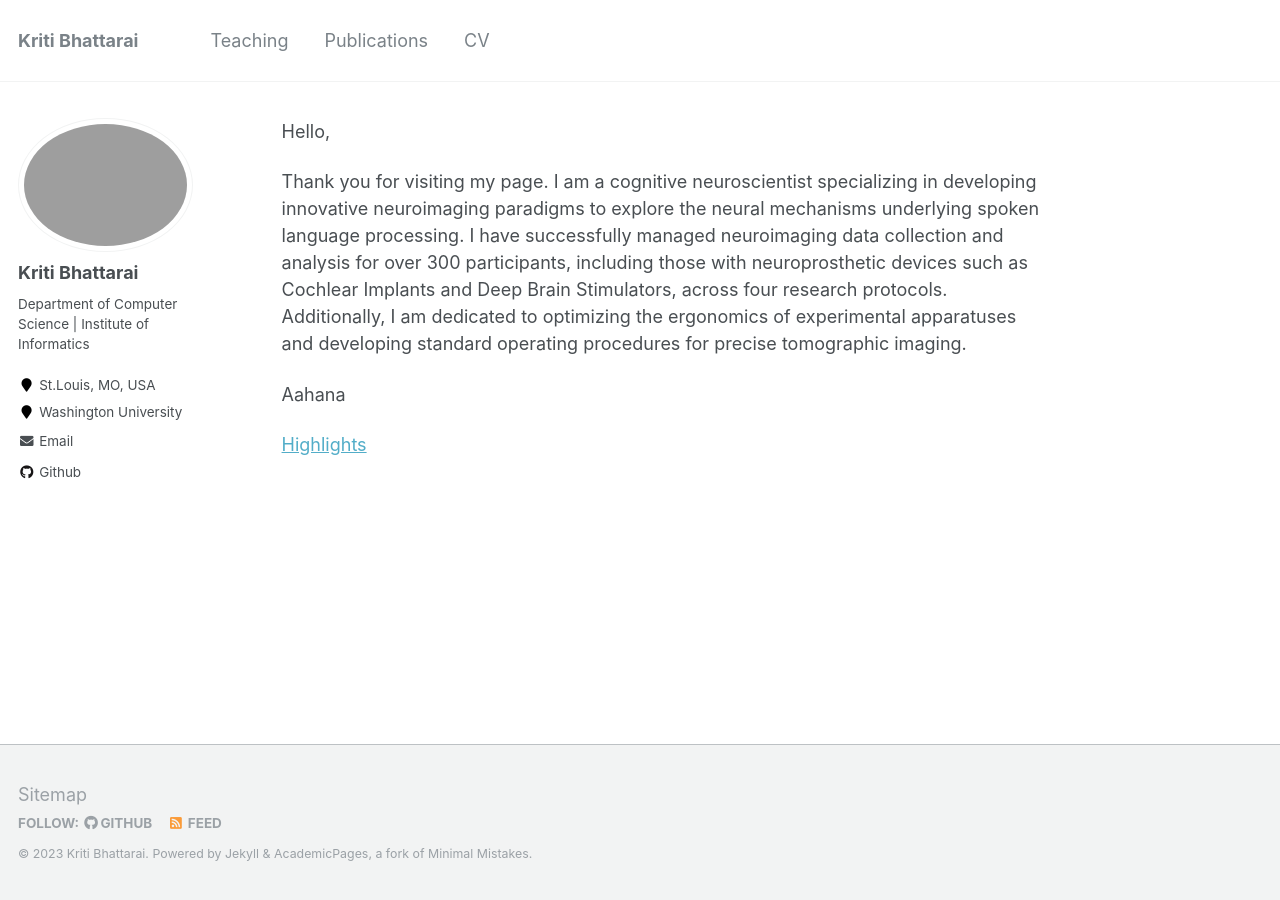
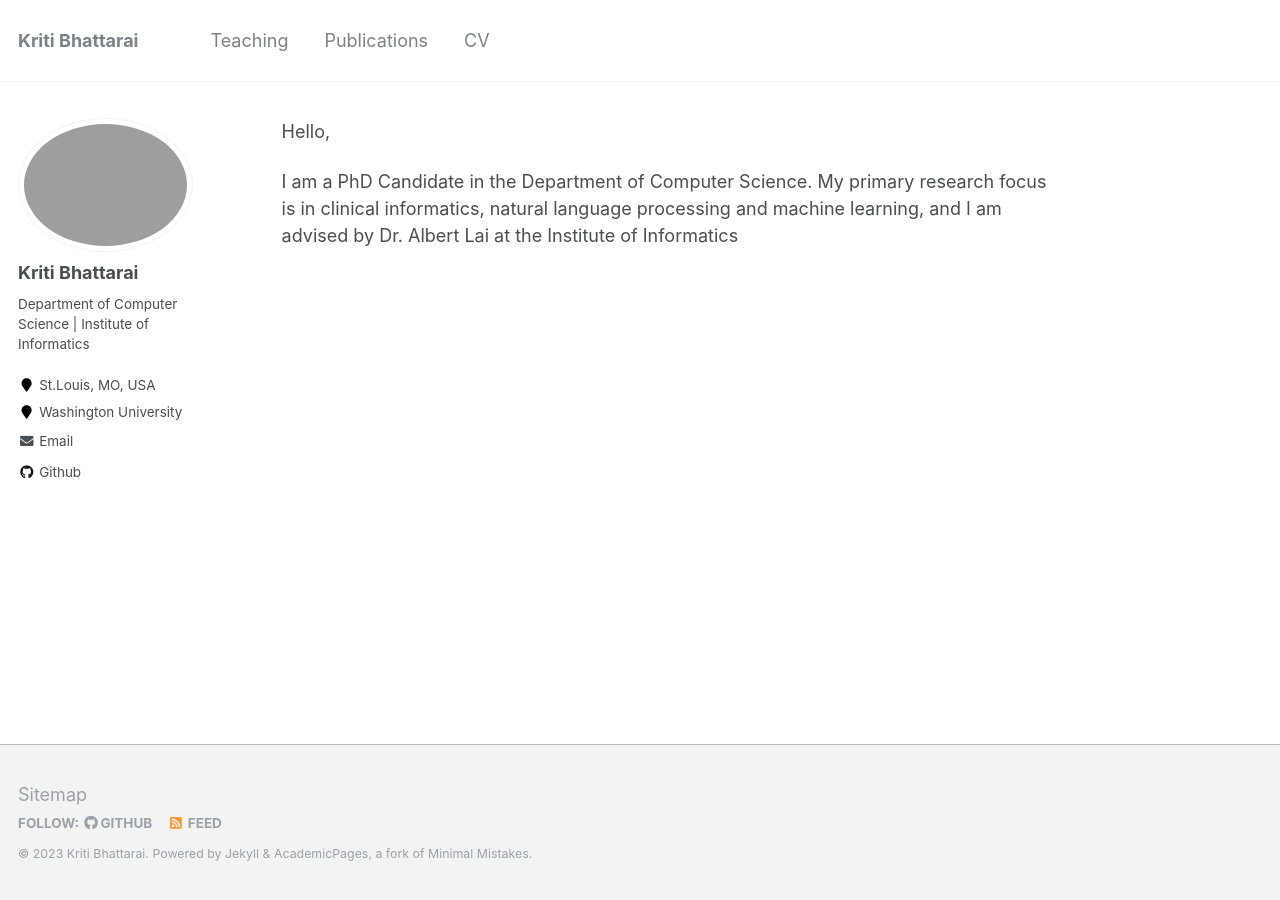
Before and after one commit to kritibhattarai23/kritibhattarai23.github.io, a Jekyll site: the page built from index.md, in a window 1280 px wide. Built offline with Jekyll 4.4.1, drawn with Linux system fonts in a browser that asks for light colours; our own code applies the rules of GitHub Pages for plain Markdown files.

Commit message:
index page

```diff
--- a/index.md
+++ b/index.md
@@ -1,15 +1,13 @@
+
 Hello,
 
-Thank you for visiting my page. I am a cognitive neuroscientist specializing in developing innovative neuroimaging paradigms to explore the neural mechanisms underlying spoken language processing. I have successfully managed neuroimaging data collection and analysis for over 300 participants, including those with neuroprosthetic devices such as Cochlear Implants and Deep Brain Stimulators, across four research protocols. Additionally, I am dedicated to optimizing the ergonomics of experimental apparatuses and developing standard operating procedures for precise tomographic imaging.
-
-Aahana
+I am a PhD Candidate in the Department of Computer Science. My primary research focus is in clinical informatics, natural language processing and machine learning, and I am advised by Dr. Albert Lai at the Institute of Informatics
 
 <!--
 ![fNIRS 2022 poster](/assets/images/PS2_24_171_Aahana_Bajracharya_SFNIRS_2022.jpg)
 SfNIRs members can post questions about my poster here: [fNIRS2022](https://fnirs.org/2022/01/01/sfnirs2022_171/)
 Feel free to email me at aahana@wustl.edu
 -->
-[Highlights](https://engineering.wustl.edu/academics/student-profiles/Aahana-Bajracharya.html)
 
 <!---
 ### Markdown
```
